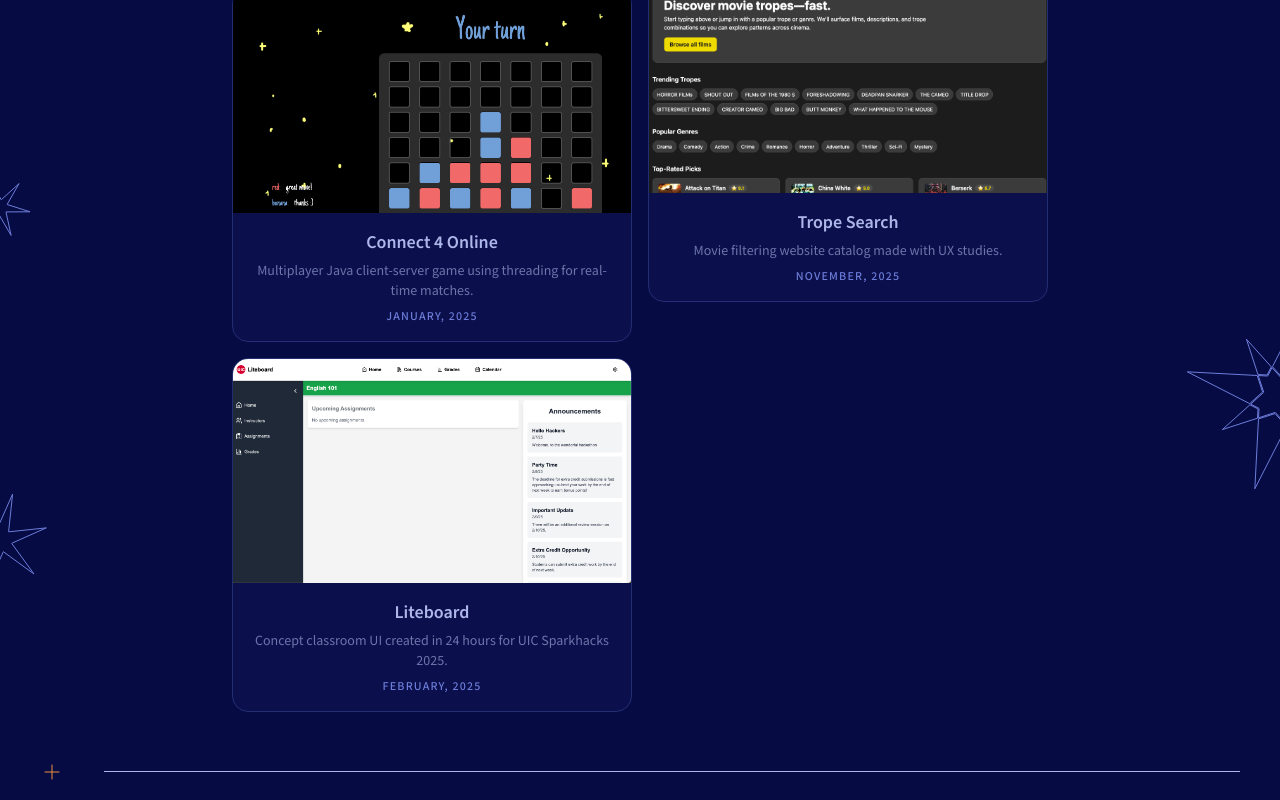
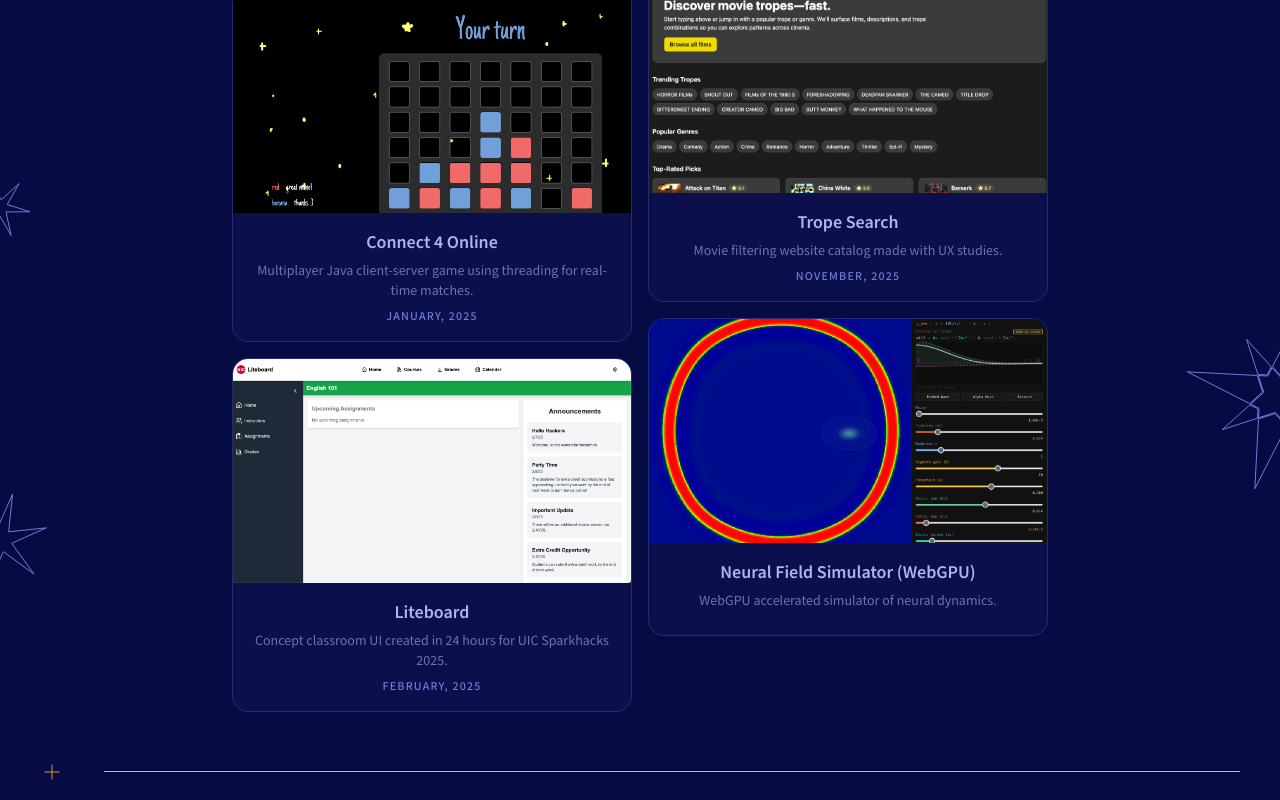
Before and after one commit to Ddomir/irladev26, a React (Vite) app in the folder frontend/: page /projects in a window 1280 px wide. Shown: the part 582-1382 px from the top of the page. Built offline with nearby package versions, Linux system fonts and the light colour scheme.

Commit message:
Add WTSE and NFS

```diff
--- a/frontend/src/components/ProjectGallery.jsx
+++ b/frontend/src/components/ProjectGallery.jsx
@@ -6,6 +6,7 @@ import LiteboardTN from '../assets/ProjectThumbnails/LiteboardTN.png'
 import PogodaTN from '../assets/ProjectThumbnails/PogodaTN.png'
 import ModelPredictorTN from '../assets/ProjectThumbnails/ModelPredictorTN.png'
 import TropeSearchTN from '../assets/ProjectThumbnails/TropeSearchTN.png'
+import WebNeuralSimTN from '../assets/ProjectThumbnails/WebNeuralSimTN.png'
 
 const thumbnails = {
   'Connect4OnlineTN.png': Connect4OnlineTN,
@@ -14,6 +15,7 @@ const thumbnails = {
   'PogodaTN.png': PogodaTN,
   'ModelPredictorTN.png': ModelPredictorTN,
   'TropeSearchTN.png': TropeSearchTN,
+  'WebNeuralSimTN.png': WebNeuralSimTN,
 }
 
 function resolveThumbnail(path) {
--- a/frontend/src/data/projects.json
+++ b/frontend/src/data/projects.json
@@ -38,5 +38,12 @@
    "link": "https://github.com/SelomTetedje/TropeSearch",
    "thumbnail": "/ProjectThumbnails/TropeSearchTN.png",
    "description": "Movie filtering website catalog made with UX studies."
+ },
+ {
+  "id": 8,
+  "title": "Neural Field Simulator (WebGPU)",
+  "link": "https://ddomir.github.io/Web-NeuralFieldSimulator/",
+  "thumbnail":"/ProjectThumbnails/WebNeuralSimTN.png",
+  "description": "WebGPU accelerated simulator of neural dynamics."
  }
 ]
--- a/frontend/src/layouts/BlogLayout.jsx
+++ b/frontend/src/layouts/BlogLayout.jsx
@@ -1,6 +1,6 @@
 export default function BlogLayout({ title, description, date, image, children }) {
   return (
-    <article className="pt-24 pb-20 px-6 max-w-3xl mx-auto">
+    <article className="pt-10 pb-20 px-6 max-w-3xl mx-auto">
       {/* Header */}
       <header className="mb-12">
         {date && (
--- a/frontend/src/pages/About.jsx
+++ b/frontend/src/pages/About.jsx
@@ -7,6 +7,7 @@ import acmImg from '../assets/Experiences/ACM.png'
 import edtImg from '../assets/Experiences/EDT.png'
 import sparkImg from '../assets/Experiences/SparkHacks.png'
 import uicImg from '../assets/Experiences/UICENG.png'
+import wtseImg from '../assets/Experiences/WTSE.jpeg'
 
 const PARALLAX_SPEED = 0.4
 const MD = 768
@@ -76,6 +77,7 @@ export default function About() {
             { image: edtImg, title: 'EDT', description: 'Engineering Design Team Member: Part of the AiR team, creating automated drones through YOLO. Also, created their website.', date: 'AUG 2024 - NOW' },
             { image: sparkImg, title: 'SparkHacks', description: "On the webdev team for Chicago's largest hackathon! Created a dashboard for 700+ applicants, and helped run the event.", date: 'OCT 2025 - FEB 2026' },
             { image: uicImg, title: 'UIC Engineering', description: "Creating internal tools for UIC's engineering department.", date: 'AUG 2024 - NOW' },
+            { image: wtseImg, title: 'Wearable Technology & Sensory Environment Lab', description: 'Designing serious/therapeutical games for patients with tongue mobility issues using a wearable retainer with a trackpad for tongue tracking.'}
           ].map((exp, i) => (
             <div
               key={i}
```
Also changed, not shown: frontend/src/assets/ProjectThumbnails/WebNeuralSimTN.png (added), frontend/src/components/ProjectGridBg.jsx (line endings or trailing spaces), 1 other file (tests, documents, lock files or other folders).
